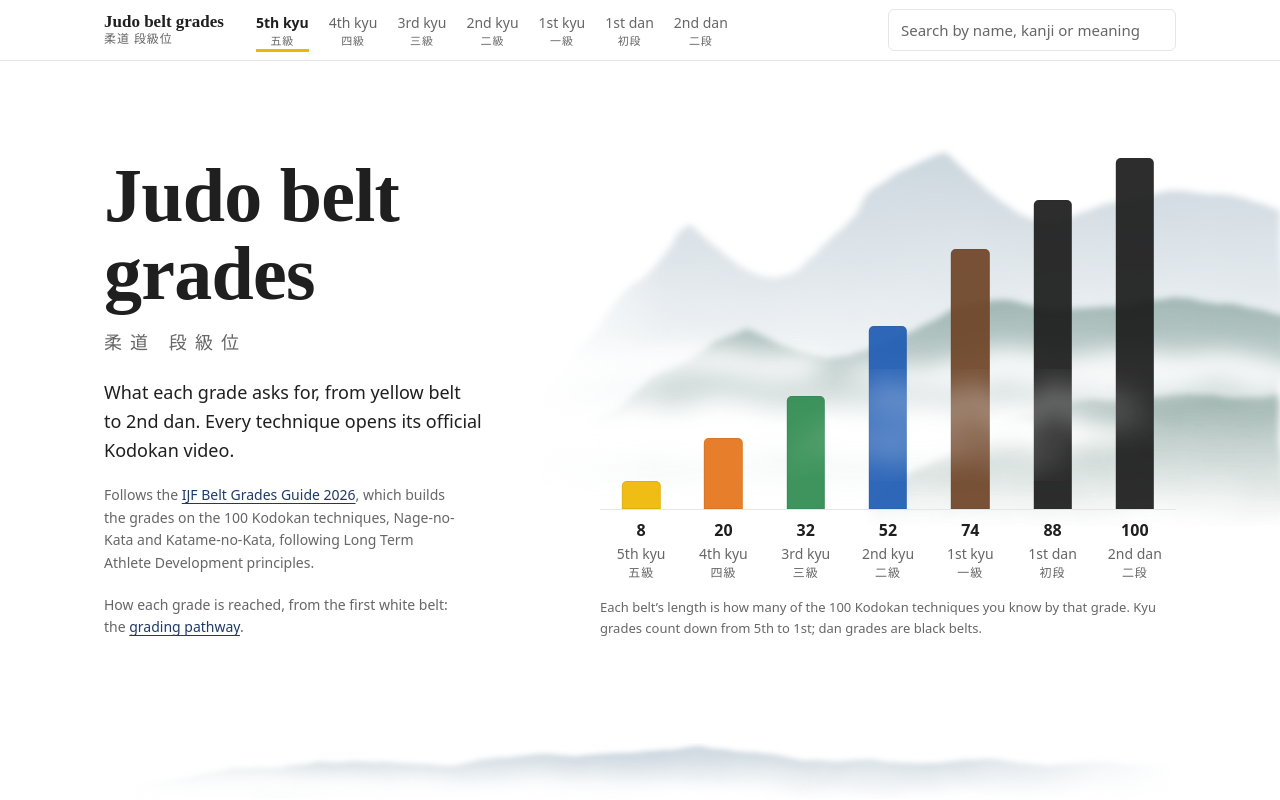
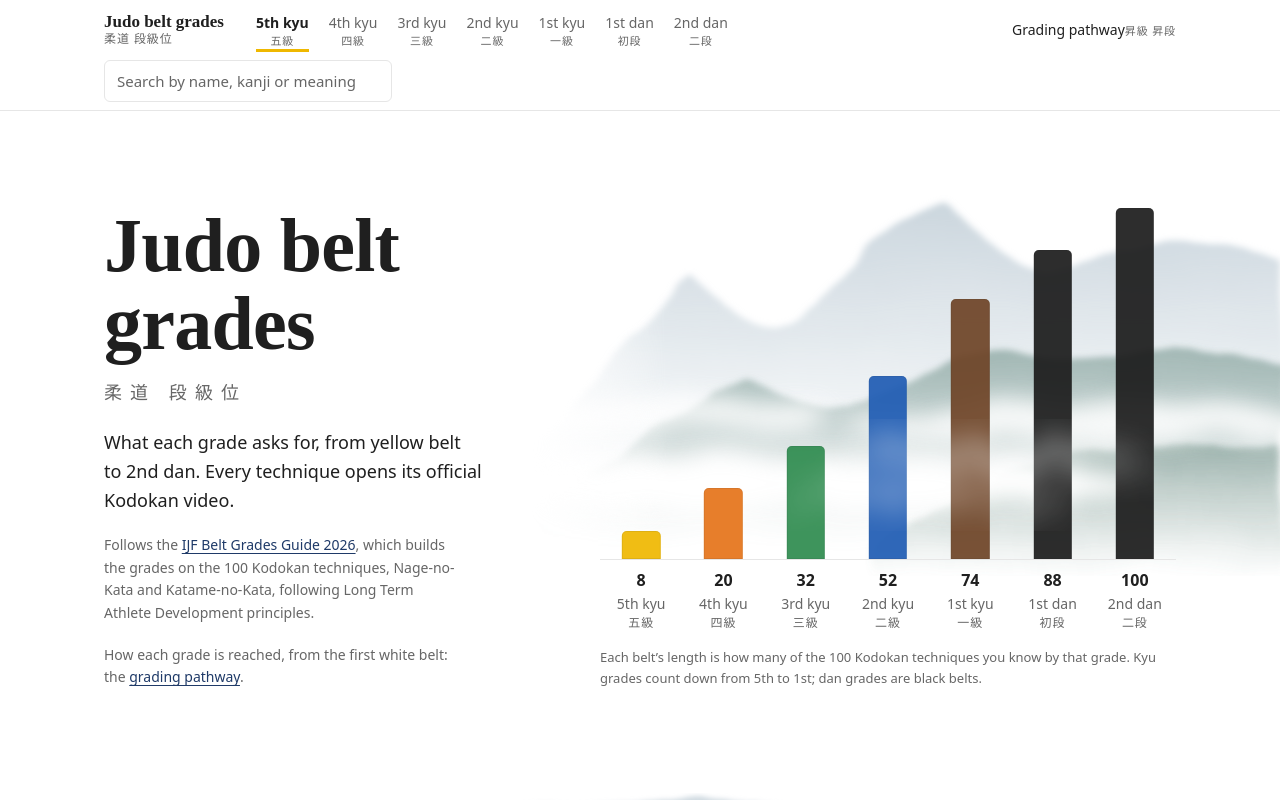
Before and after one commit to judodankyu/judodankyu.github.io, a website with bundled scripts: page index.html in a window 1280 px wide. Shown: the top 800 px of the page. Built offline with nearby package versions, Linux system fonts and the light colour scheme.

Commit message:
Add grading pathway link to the techniques header
The techniques page header now links to the grading pathway, beside the
grade tabs, so readers can move between the two pages from either.

Co-Authored-By: Claude Haiku 5.5 <noreply@anthropic.com>

```diff
--- a/index.html
+++ b/index.html
@@ -45,6 +45,7 @@
   <div class="bar-in">
     <a class="brand" href="#top">Judo belt grades<span class="jp-name" lang="ja">柔道 段級位</span></a>
     <nav class="tabs" id="tabs" aria-label="Grades"></nav>
+    <a class="pathway-link" href="./progression/">Grading pathway<span class="jp-name" lang="ja">昇級 昇段</span></a>
     <div class="search">
       <label class="sr-only" for="q">Search techniques</label>
       <input id="q" type="search" placeholder="Search by name, kanji or meaning" autocomplete="off" spellcheck="false" aria-describedby="status" aria-keyshortcuts="/">
--- a/src/styles.css
+++ b/src/styles.css
@@ -297,6 +297,17 @@
   .jp-name { font: 500 .75rem/1.3 var(--display); color: var(--muted); letter-spacing: .08em; }
   .tab .jp-name { font-size: .6875rem; font-weight: 500; }
 
+  .pathway-link {
+    align-self: center;
+    white-space: nowrap;
+    font-size: .875rem;
+    font-weight: 500;
+    color: var(--ink);
+    text-decoration: none;
+  }
+  .pathway-link:hover { text-decoration: underline; }
+  .pathway-link .jp-name { font-size: .6875rem; font-weight: 500; }
+
   /* Mist drifting across the taller belts. */
   .drift {
     position: absolute;
```
